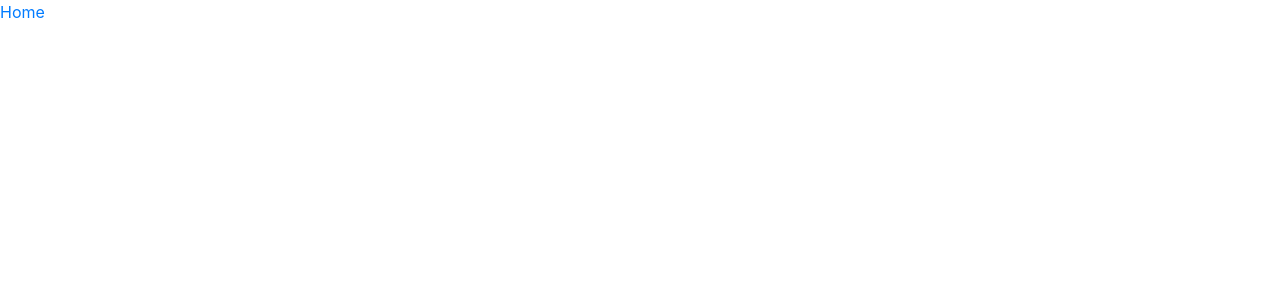
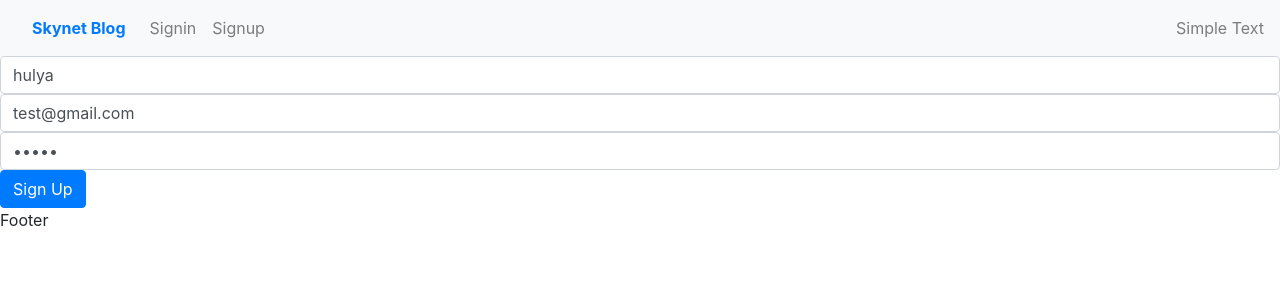
Before and after one commit to hulyak/multi-user-blogging, a Next.js app in the folder frontend/: page /signup in a window 1280 px wide. Shown: the top 300 px of the page. Built offline with nearby package versions, Linux system fonts and the light colour scheme.

Commit message:
create the signup form on the frontend

```diff
--- a/frontend/components/Header.js
+++ b/frontend/components/Header.js
@@ -4,7 +4,6 @@ import {
   Collapse,
   Navbar,
   NavbarToggler,
-  NavbarBrand,
   Nav,
   NavItem,
   NavLink,
--- /dev/null
+++ b/frontend/components/auth/SignupComponent.js
@@ -0,0 +1,64 @@
+import { useState } from 'react';
+
+const SignupComponent = () => {
+  const [values, setValues] = useState({
+    name: 'hulya',
+    email: 'test@gmail.com',
+    password: 'sdsfs',
+    error: '',
+    loading: false,
+    message: '',
+    showForm: true,
+  });
+
+  const { name, email, password, error, loading, message, showForm } = values;
+
+  const handleSubmit = (e) => {
+    e.preventDefault();
+    console.table({ name, email, password, error, loading, message, showForm });
+  };
+
+  const handleChange = (name) => (e) => {
+    setValues({ ...values, error: false, [name]: e.target.value });
+  };
+
+  const signUpForm = () => {
+    return (
+      <form onSubmit={handleSubmit}>
+        <div className='font-group'>
+          <input
+            type='text'
+            className='form-control'
+            placeholder='type your name'
+            onChange={handleChange('name')}
+            value={name}
+          />
+        </div>
+        <div className='font-group'>
+          <input
+            type='email'
+            className='form-control'
+            placeholder='type your email'
+            onChange={handleChange('email')}
+            value={email}
+          />
+        </div>
+        <div className='font-group'>
+          <input
+            type='password'
+            className='form-control'
+            placeholder='type your password'
+            onChange={handleChange('password')}
+            value={password}
+          />
+        </div>
+        <div>
+          <button className='btn btn-primary'>Sign Up</button>
+        </div>
+      </form>
+    );
+  };
+  return <>{signUpForm()}</>;
+};
+
+export default SignupComponent;
--- a/frontend/pages/signup.js
+++ b/frontend/pages/signup.js
@@ -1,10 +1,12 @@
 import Link from 'next/link';
+import SignupComponent from '../components/auth/SignupComponent';
+import Layout from '../components/Layout';
 
 const signup = () => {
   return (
-    <Link href='/'>
-      <a>Home</a>
-    </Link>
+    <Layout>
+      <SignupComponent />
+    </Layout>
   );
 };
 
```
